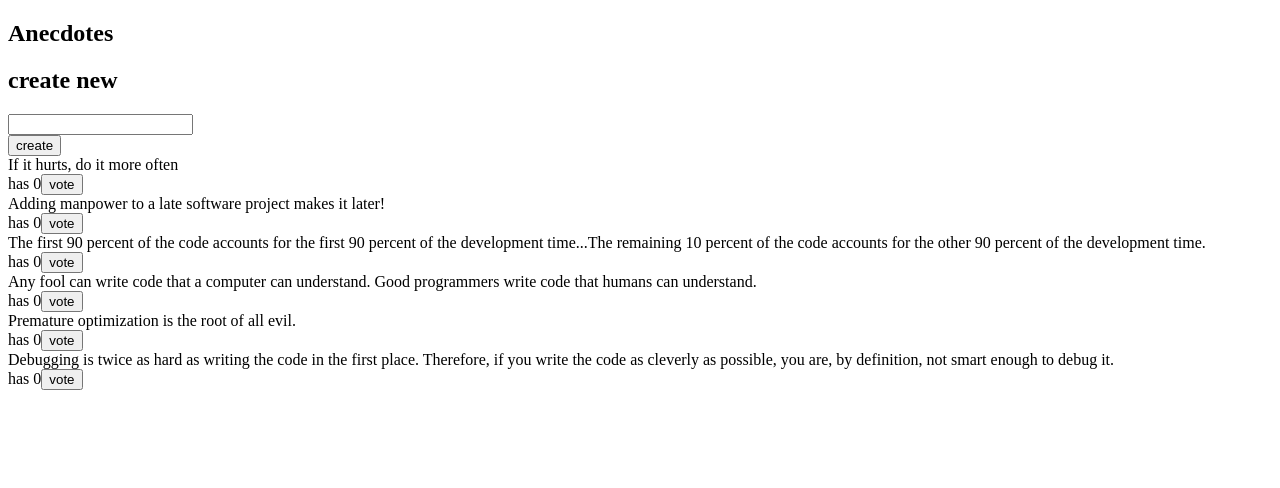
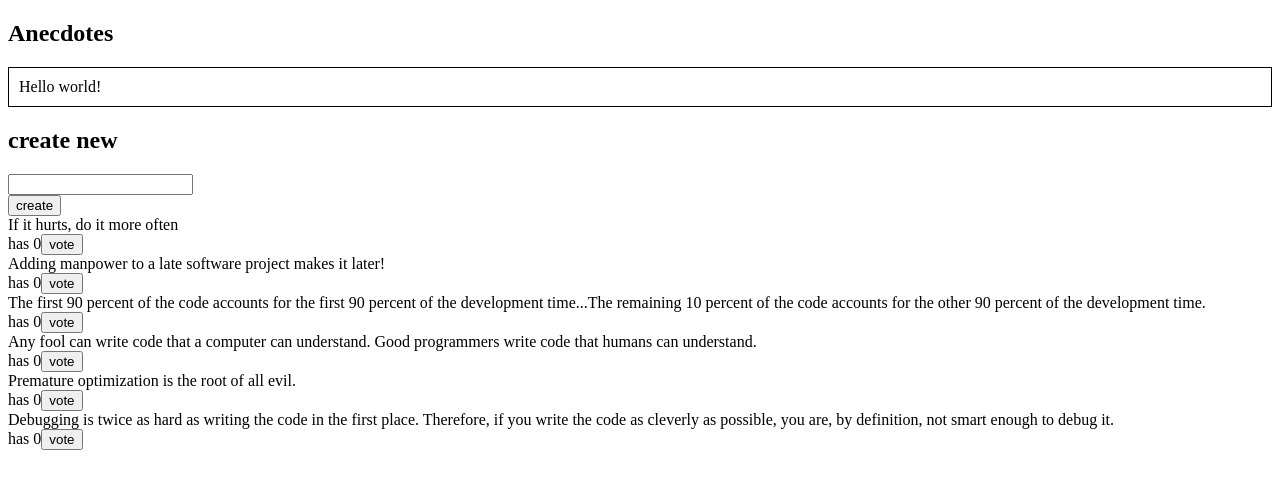
Before and after one commit to Durinder/fullstackopen, a React (Create React App) app in the folder osa6/redux-anecdotes/: page / in a window 1280 px wide. Shown: the top 488 px of the page. Built offline with nearby package versions, Linux system fonts and the light colour scheme.

Commit message:
6.10 add notification to reducer and app shows notification

```diff
--- a/osa6/redux-anecdotes/src/App.js
+++ b/osa6/redux-anecdotes/src/App.js
@@ -1,10 +1,12 @@
 import AnecdoteForm from './components/AnecdoteForm'
 import AnecdoteList from './components/AnecdoteList'
+import Notification from './components/Notification'
 
 const App = () => {
   return (
     <div>
       <h2>Anecdotes</h2>
+      <Notification />
       <AnecdoteForm />
       <AnecdoteList />
     </div>
--- a/osa6/redux-anecdotes/src/components/Notification.js
+++ b/osa6/redux-anecdotes/src/components/Notification.js
@@ -1,4 +1,7 @@
+import { useSelector } from "react-redux"
+
 const Notification = () => {
+  const notification = useSelector(state => state.notification)
   const style = {
     border: 'solid',
     padding: 10,
@@ -6,7 +9,7 @@
   }
   return (
     <div style={style}>
-      render here notification...
+      {notification}
     </div>
   )
 }
--- /dev/null
+++ b/osa6/redux-anecdotes/src/reducers/notificationReducer.js
@@ -0,0 +1,16 @@
+import { createSlice } from "@reduxjs/toolkit"
+
+const initialState = 'Hello world!'
+
+const notificationSlice = createSlice({
+  name: 'notification',
+  initialState,
+  reducers: {
+    setNotification(state, action) {
+      state = action.payload
+    }
+  }
+})
+
+export const { setNotification } = notificationSlice.actions
+export default notificationSlice.reducer
--- a/osa6/redux-anecdotes/src/store.js
+++ b/osa6/redux-anecdotes/src/store.js
@@ -1,9 +1,11 @@
 import { configureStore } from '@reduxjs/toolkit'
 import anecdoteReducer from './reducers/anecdoteReducer'
+import notificationReducer from './reducers/notificationReducer'
 
 const store = configureStore({
   reducer: {
-    anecdotes: anecdoteReducer
+    anecdotes: anecdoteReducer,
+    notification: notificationReducer
   }
 })
 
```
